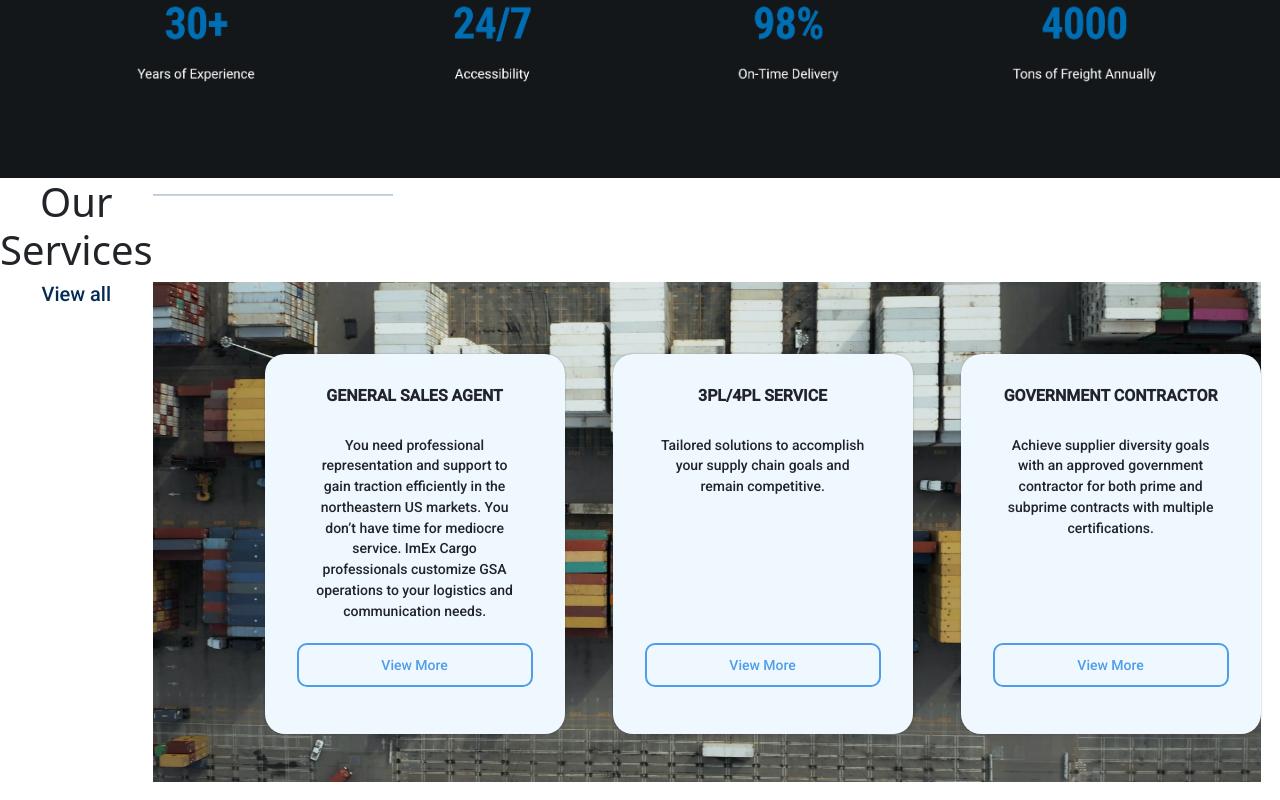
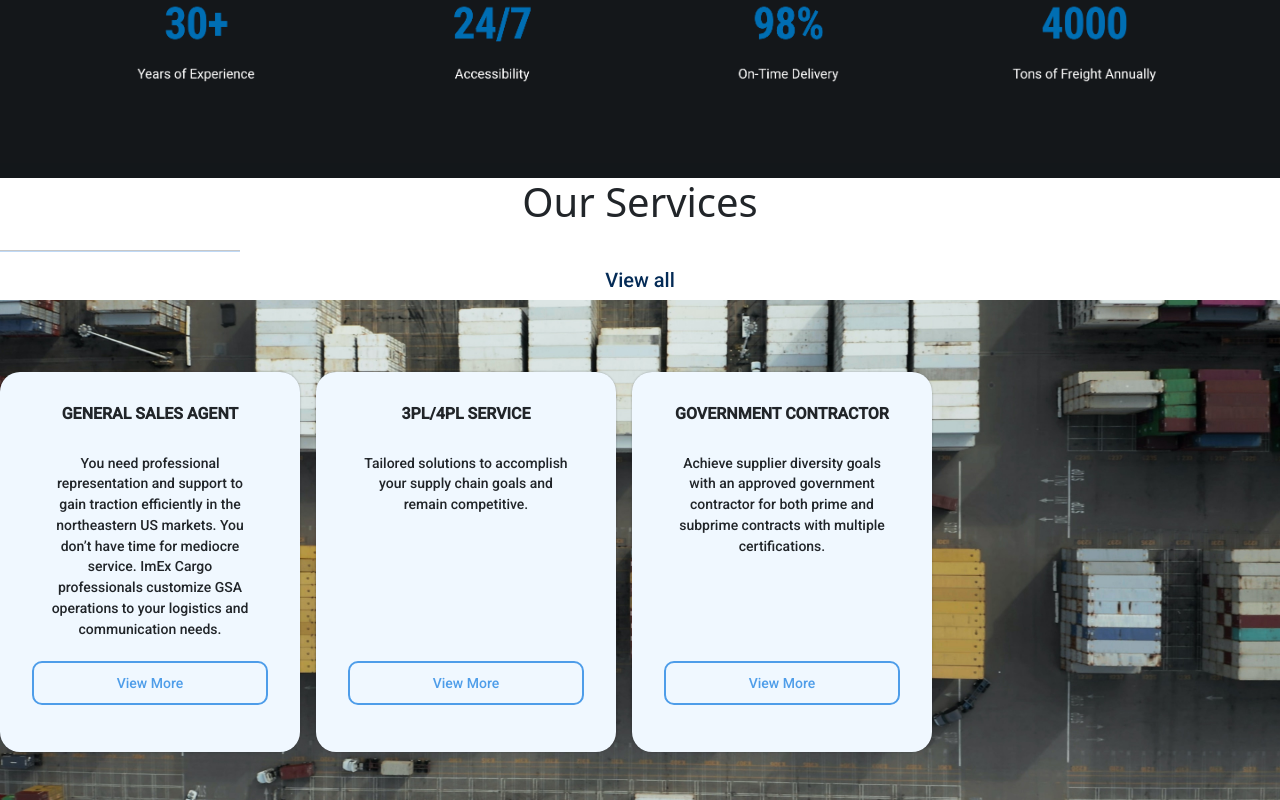
Before and after one commit to Njc27/ImEx-Cargo-LLC, a React (Create React App) app: page / in a window 1280 px wide. Shown: the part 1087-1887 px from the top of the page. Built offline with nearby package versions, Linux system fonts and the light colour scheme.

Commit message:
Update index.css

```diff
--- a/src/index.css
+++ b/src/index.css
@@ -558,7 +558,6 @@ video{
 }
 .services{
   display: grid;
-  grid-template-columns: 0.3fr 1fr;
   /* margin: 100px;
   margin-top: 50px;
   margin-left: 300px; */
@@ -1115,11 +1114,11 @@ input, textarea{
 .s_card{
   /* margin-top: 2.5rem; */
   padding-top: 4.5rem;
-  margin-left: 7rem;
+  /* margin-left: 7rem; */
   margin-bottom: 18rem;
   display: grid;
   grid-template-columns: 1.5fr 1.5fr 1.5fr;
-  gap: 3rem;
+  gap: 1rem;
   /* height: 120px; */
 }
 
```
